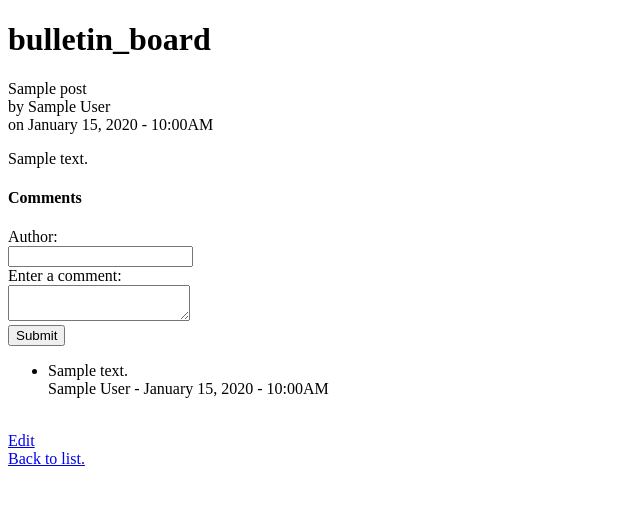
After one commit to murphyalexandre/interview-project, a Flask app: page /bulletin-board/view/1 in a window 1280 px wide. The commit adds this page. Shown: the top 505 px of the page, without its empty margins (0-640 px from the left). Run offline with Flask 2, Linux system fonts and the light colour scheme; tables that the repository leaves empty hold one stand-in row (values such as "Sample post").

Commit message:
Added view template to see post and add comments.

```diff
--- a/app/bulletin_board/templates/add.html
+++ b/app/bulletin_board/templates/add.html
@@ -10,7 +10,7 @@
 <h1>bulletin_board</h1>
 
 
-<form action="", method="post">
+<form action="" method="post">
 Author:<br>
 <input type="text" name="author" value="" placeholder="Insert author here">
 <br>
--- /dev/null
+++ b/app/bulletin_board/templates/view.html
@@ -0,0 +1,51 @@
+<!DOCTYPE html>
+<html>
+<head lang="en">
+    <meta charset="UTF-8">
+    <title>bulletin_board</title>
+</head>
+<body>
+
+<h1>bulletin_board</h1>
+
+    <p>
+        {{ post.title }}<br/>
+        by {{ post.author }}<br/>
+        on {{ post.date_created.strftime('%B %d, %Y - %-I:%M%p') }}
+    </p>
+
+    <p>{{ post.message }}</p>
+
+    <p>
+        <h4>Comments</h4>
+        <p>
+            <form action="/bulletin-board/comment" method="post">
+                <input type="hidden" name="id" value="{{ post.id }}">
+                Author:<br/>
+                <input type="text" name="author"><br/>
+                Enter a comment:<br/>
+                <textarea name="message"></textarea><br/>
+                <button type="submit">Submit</button>
+            </form>
+        </p>
+        {% if post.comments|length > 0 %}
+            <ul>
+            {% for comment in post.comments %}
+                <li>
+                        {{ comment.message }}<br/>
+                        {{ comment.author }} -
+                        {{ comment.date_created.strftime('%B %d, %Y - %-I:%M%p') }}
+                </li>
+            {% endfor %}
+            </ul>
+        {% else %}
+            Be the first to comment on this post.
+        {% endif %}
+    </p>
+
+    <br />
+    <a href="/bulletin-board/edit/{{ post.id }}">Edit</a>
+    <br />
+    <a href="/bulletin-board/">Back to list.</a>
+</body>
+</html>
--- a/app/bulletin_board/views.py
+++ b/app/bulletin_board/views.py
@@ -1,9 +1,9 @@
-from flask import Blueprint, render_template, abort, request, redirect
+from flask import Blueprint, render_template, abort, request, redirect, url_for
 from jinja2 import TemplateNotFound
 
 from app import db
 
-from .models import Post
+from .models import Post, Comment
 
 bulletin_board = Blueprint(
     'bulletin_board',
@@ -22,6 +22,14 @@ def simple_page():
         return render_template('index.html', **data)
     except TemplateNotFound:
         abort(404)
+
+
+@bulletin_board.route('/view/<int:post_id>',  methods=['GET'])
+def view(post_id):
+    data = {
+        'post': Post.query.get_or_404(post_id)
+    }
+    return render_template('view.html', **data)
 
 
 @bulletin_board.route('/edit/<int:post_id>',  methods=['GET', 'POST'])
@@ -54,3 +62,22 @@ def add():
         return redirect('/bulletin-board')
 
     return render_template('add.html')
+
+
+@bulletin_board.route('/comment', methods=['POST'])
+def comment():
+    if request.method == 'POST':
+        post_id = int(request.form['id'])
+        post = Post.query.get_or_404(post_id)
+
+        comment = Comment(
+            message=request.form['message'],
+            author=request.form['author']
+        )
+
+        post.comments.append(comment)
+
+        db.session.add(comment)
+        db.session.commit()
+
+        return redirect('/bulletin-board/view/{}'.format(post_id))
```
Also changed, not shown: app/bulletin_board/models.py (+19 -0 lines), app/bulletin_board/templates/index.html (+8 -4 lines), app/bulletin_board/tests.py (+75 -3 lines).
